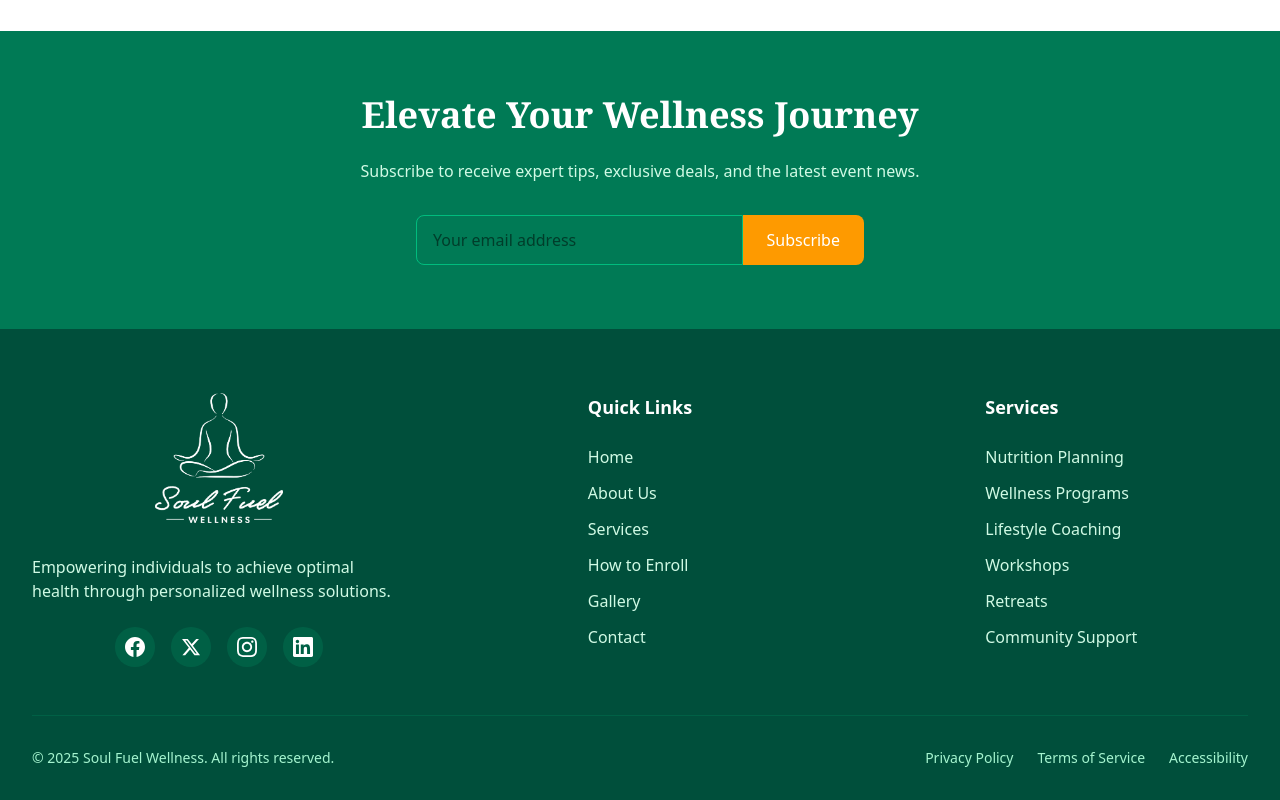
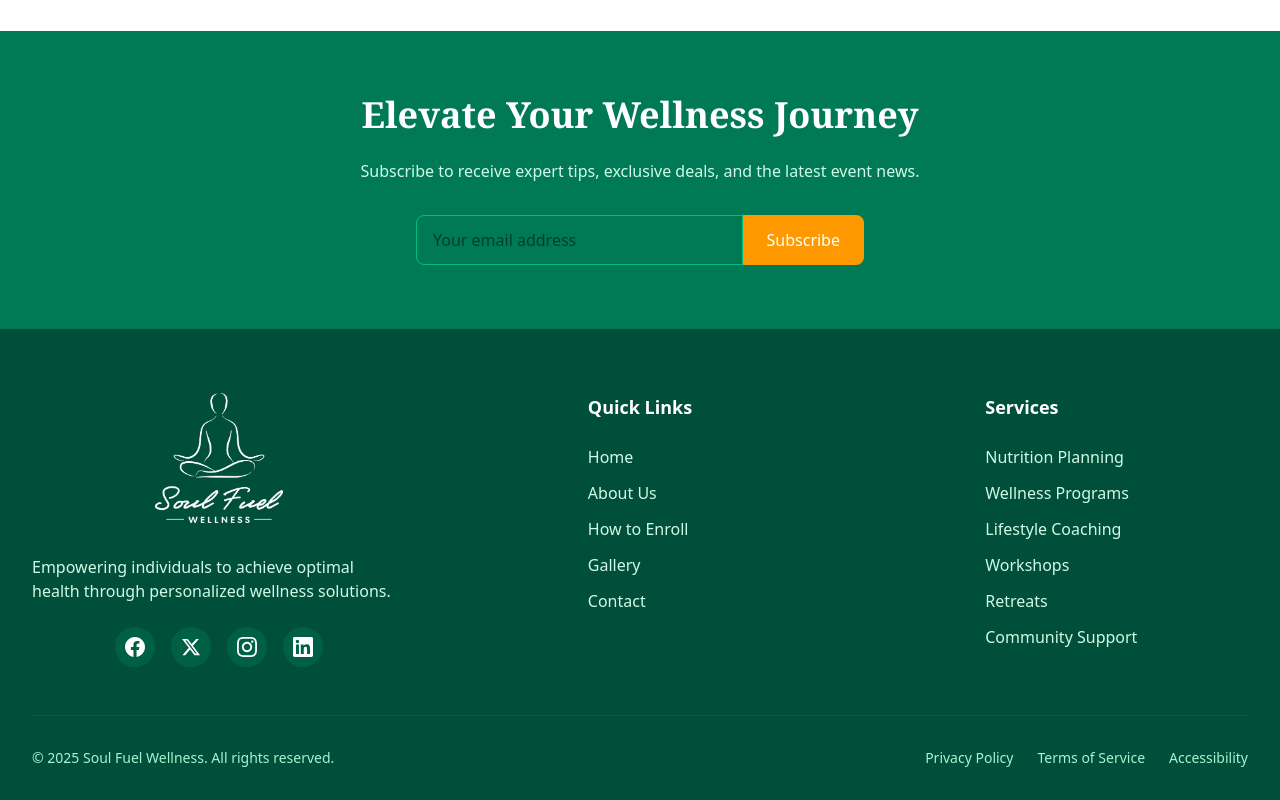
Before and after one commit to AmanMishra0987/nutri, a React (Vite) app: page / in a window 1280 px wide. Shown: the part 4621-5421 px from the top of the page. Built offline with nearby package versions, Linux system fonts and the light colour scheme.

Commit message:
Update Footer.jsx

```diff
--- a/src/components/Footer.jsx
+++ b/src/components/Footer.jsx
@@ -81,14 +81,7 @@ const Footer = memo(() => {
                     About Us
                   </Link>
                 </li>
-                <li>
-                  <Link
-                    to="/services"
-                    className="text-emerald-100 hover:text-white transition duration-300"
-                  >
-                    Services
-                  </Link>
-                </li>
+
                 <li>
                   <Link
                     to="/enrollment"
```
